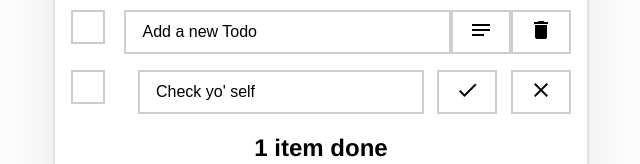
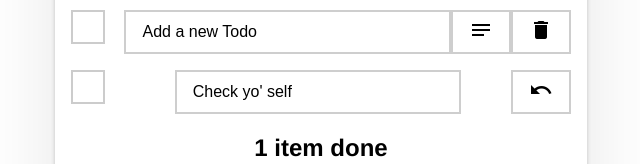
Before and after one commit to aiiiitg/angular-ivy-juuzzy, an Angular app: page / in a window 1280 px wide. Both pictures are taken after a click on the button "Check yo' self". Shown: the part 444-608 px from the top of the page, without its empty margins (319-959 px from the left). Built offline with nearby package versions, Linux system fonts and the light colour scheme.

Commit message:
2 files modified

```diff
--- a/src/app/item/item.component.html
+++ b/src/app/item/item.component.html
@@ -23,8 +23,9 @@
       <input [id]="item.id" type="checkbox" (change)="item.done = !item.done" [checked]="item.done" />
       <label [for]="item.id">&nbsp;</label>
       <input class="in_edit" placeholder="edit item" [value]="item.title" #editedTitle (keyup.enter)="saveItem(editedTitle.value)">
-      <button class="btn_min" (click)="saveItem(editedTitle.value)"><mat-icon aria-hidden="false" aria-label="Accept">check</mat-icon></button>
-      <button class="btn_min" (click)="editable = !editable"><mat-icon aria-hidden="false" aria-label="Cancel">close</mat-icon></button>
+      <!-- accept on click outside now
+        <button class="btn_min" (click)="saveItem(editedTitle.value)"><mat-icon aria-hidden="false" aria-label="Accept">check</mat-icon></button>-->
+      <button class="btn_min" (click)="editable = !editable"><mat-icon aria-hidden="false" aria-label="Cancel">undo<!--close--></mat-icon></button>
     </div>
   </div>
 
--- a/src/app/item/item.component.ts
+++ b/src/app/item/item.component.ts
@@ -42,8 +42,8 @@ export class ItemComponent {
   clickout(event) {
     // save editing on click outside the editable component
     if(this.view === 'list' && this.editable && !this.eRef.nativeElement.contains(event.target) && event.target.id!=("edit"+this.item.id)) {
-      console.log(this.item.id +" "+ this.eRef.nativeElement +" "+ event.target.id)
-      //this.saveItem(this.eRef.nativeElement.id); //editedItem.value);
+      //console.log(this.item.id +" "+ this.eRef.nativeElement +" "+ event.target.id)
+      this.saveItem(editedTitle.value);
     }
   }
 }
```
